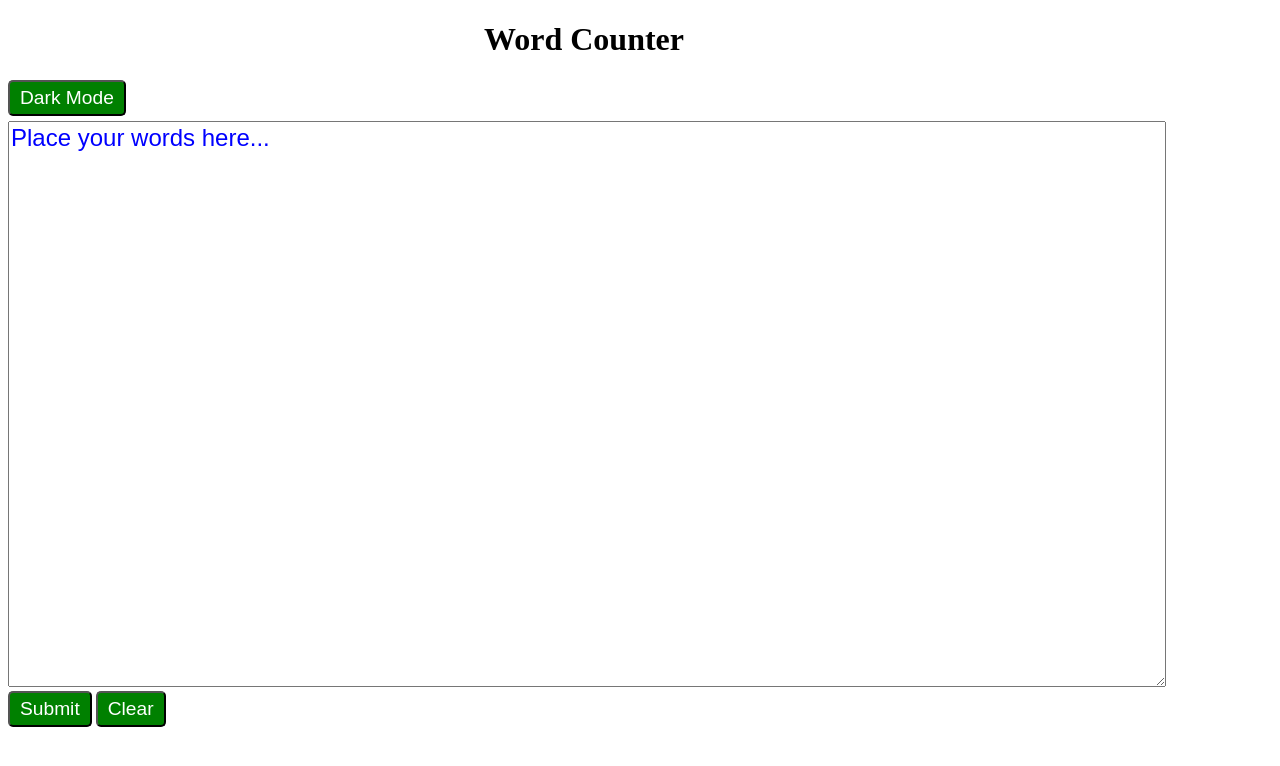
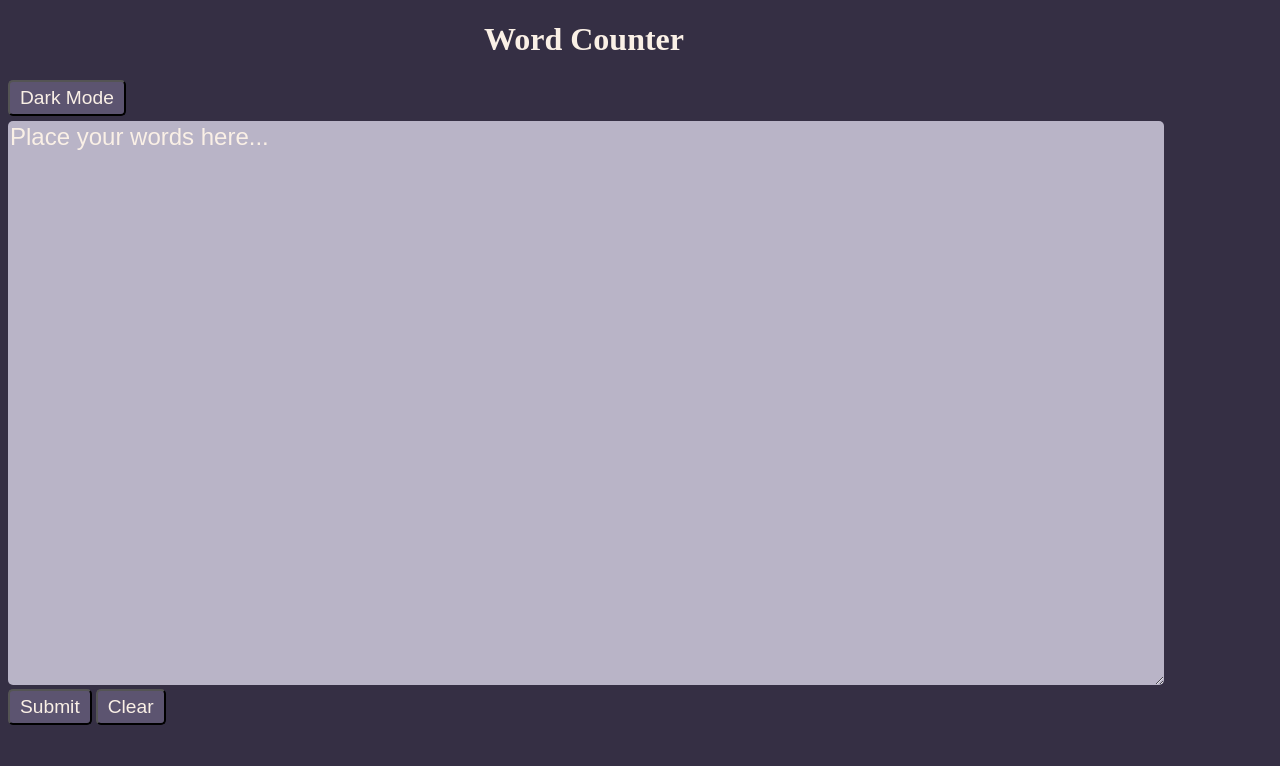
Before and after one commit to yarelismartin/LAB-word-counter, a plain HTML site: page index.html in a window 1280 px wide. Both pictures are taken after a click on the button "Dark Mode". Drawn offline with Linux system fonts and the light colour scheme.

Commit message:
added the dark/light mode and creating the styling

```diff
--- a/index.html
+++ b/index.html
@@ -9,7 +9,7 @@
 </head>
 <body>
   <h1>Word Counter</h1>
-  <button id="bg-switch" >Dark Mode</button>
+  <button id="bg-switch" class="bg-switch" >Dark Mode</button>
   <div id="error" class="error"></div>
   <form>
     <textarea rows="20" class="textArea" placeholder="Place your words here..."></textarea>
--- a/main.css
+++ b/main.css
@@ -10,6 +10,7 @@ h1{
   width: 100%;
   font-size: 1.5em;
   font-family: Arial, Helvetica, sans-serif;
+  border-radius: 5px;
 }
 
 textarea::placeholder{
@@ -25,3 +26,26 @@ button{
   font-size: larger;
   border-radius: 5px;
 }
+
+
+.darkmode {
+  background-color: #352F44;
+  color: rgb(250, 240, 230);
+}
+
+.darkmode .textArea {
+  background-color: rgb(185, 180, 199);
+  color: rgb(250, 240, 230);
+  border-radius: 5px;
+  border: none;
+
+}
+
+.darkmode .textArea::placeholder{
+  color: rgb(250, 240, 230);
+}
+
+.darkmode button {
+  background-color: rgb(92, 84, 112) ;
+  color:  rgb(250, 240, 230);
+}
--- a/main.js
+++ b/main.js
@@ -32,13 +32,54 @@ const wordCounter = (value) => {
   }
 }
 
+// allows the saving of key value pairs. unlike cookie only stored on the local computer not on the server, only use when clint setting want to be saved. Looking for the setting for the darkMode
+let darkMode =localStorage.getItem("darkMode");
+const bgSwitch = document.getElementById("bg-switch");
+
+
+// checking if dark mode is enabled
+const enableDarkMode =() => {
+  // add class darkmode to the body
+  document.body.classList.add('darkmode');
+  // update darkMode in the localStorage
+  localStorage.setItem("darkMode", "enabled")
+};
+
+// is disabled
+const disableDarkMode =() => {
+  // remove the darkmode class
+  document.body.classList.remove("darkmode");
+  localStorage.setItem("darkMode", null)
+};
+
+// when page is refreshed it will enable darkMode based on localstorage value
+if (darkMode === "enabled"){
+  enableDarkMode();
+}
+
+// function for event listener
+bgSwitch.addEventListener("click", () => {
+  // needed to add the localStorage in order to update everytime someone clicks on it vs. needing to refresh the page to toggle
+  darkMode = localStorage.getItem("darkMode");
+  // if not set to enable then run the enableDarkMode function
+  if (darkMode !== "enabled"){
+    enableDarkMode();
+    console.log("darkmode");
+  } else{
+    // disable it using the disable function
+    disableDarkMode();
+    console.log("darkmode");
+  }
+});
+
+
 // OPTIONAL CHALLENGE
-const toggleMode = (btnText) => {
-  // complete the function
+// const toggleMode = (btnText) => {
+//   // complete the function
 
-  const bgSwitch = document.getElementById("bg-switch");
 
-}
+
+// }
 
 // ************************************************ //
 // **** DO NOT MODIFY THE CODE BELOW THIS LINE **** //
@@ -65,6 +106,6 @@ form.addEventListener("reset", () => {
   wordCount.innerHTML = ""; // on reset, clear the innderHTML
 });
 
-toggleButton.addEventListener("click", (event) => {
-  toggleMode(event.target.innerHTML);
-});
+// toggleButton.addEventListener("click", (event) => {
+//   toggleMode(event.target.innerHTML);
+// });
```
